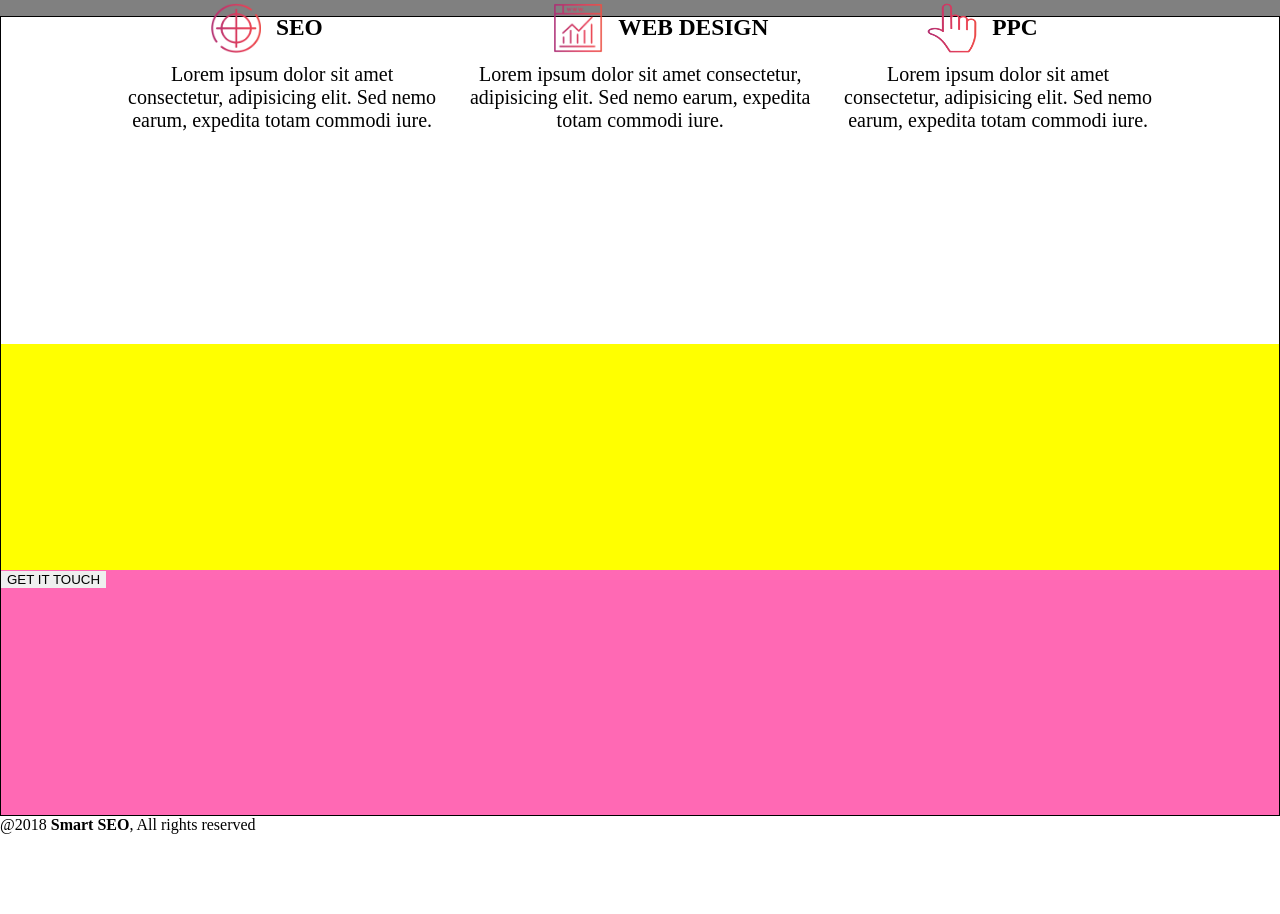
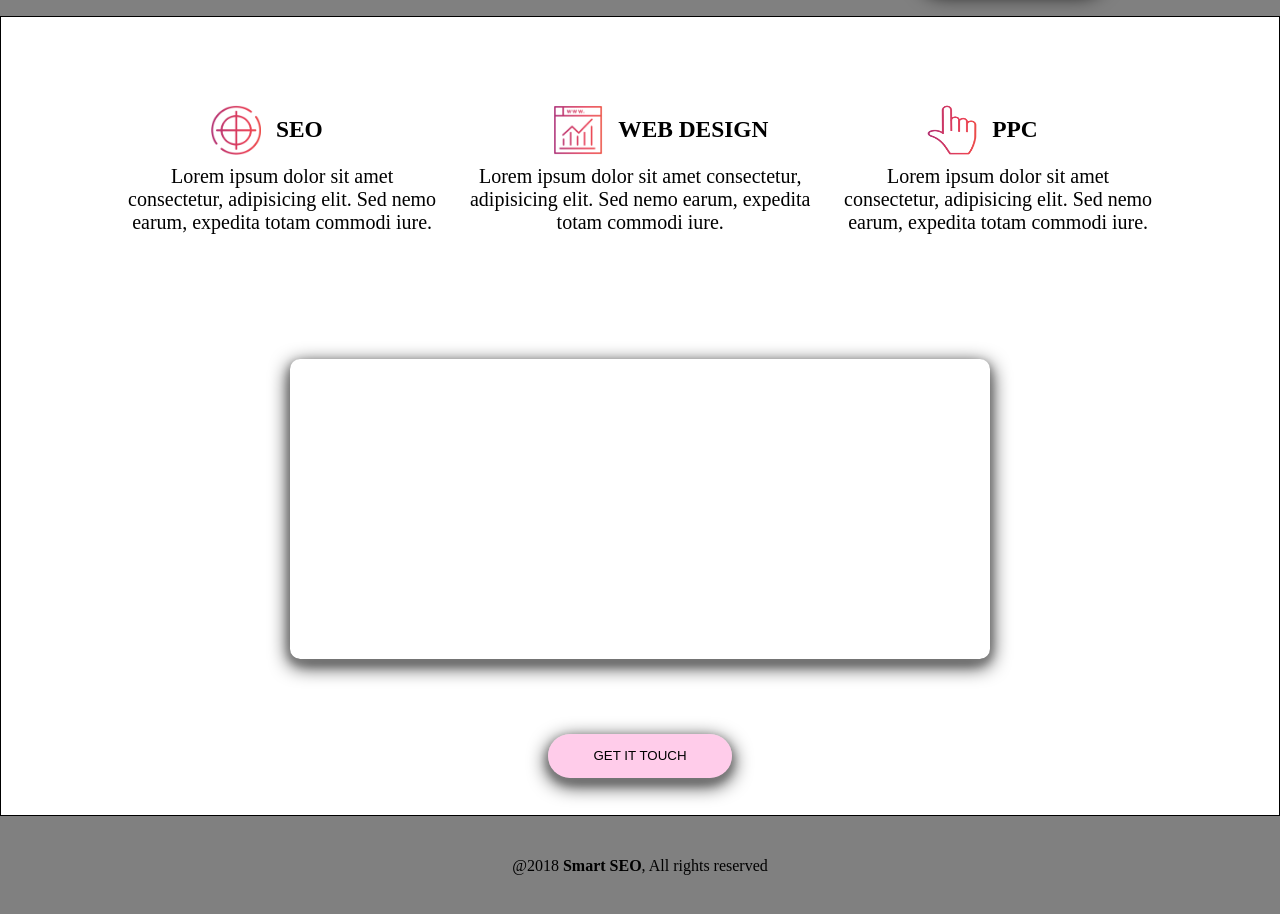
Before and after one commit to ch22as/SegundaLanding, a plain HTML site: page index.html in a window 1280 px wide. Shown: the part 484-1398 px from the top of the page. Before the commit the page ends 1318 px from the top, so only its background shows below. Drawn offline with Linux system fonts and the light colour scheme.

Commit message:
Footer practicamente hecho

```diff
--- a/estilo.scss
+++ b/estilo.scss
@@ -1,6 +1,6 @@
 $fondo-arriba:url(images/Background_image_edited.png);
 $fondo-dos: gray;
-
+$fondo-boton : #FAD9;
 
 
 $color-letra-arriba:white;
@@ -15,6 +15,7 @@ $color-letra-arriba:white;
 
 #arriba{
     background-image: $fondo-arriba;
+    background-size:cover;
     color:$color-letra-arriba;
     width: 100%;
     height: 400px;
@@ -48,7 +49,6 @@ main{
     height: 800px;
     border: 1px solid black;
     display:grid;
-    //grid-gap: 10px;
     grid-template-areas: 'articulos articulos articulos'
                         'slider slider slider'
                          'button button button';
@@ -97,41 +97,42 @@ main{
 
 
 #slider{
-    background-color: yellow;
     grid-area: slider;
+    display: flex;
+    justify-content: center;
+    align-items: center;
+
+}
+
+#slider article{
+    width: 700px;
+    height: 300px;
+    border-radius: 10px;
+    box-shadow: 0 4px 8px 0 gray, 0 6px 20px 0 black;
 }
 
 #button{
-    background-color: hotpink;
     grid-area: button;
+    display:flex;
+    justify-content: center;
+    align-items: center;
 }
 
-
-
-
-
-/*.articulo{
-    width: 100px;
-    height: 100px;
-}
-
-
-.articulo figure{
-    display: flex
-
-}
-
-.articulo img{
-    height: 50px;
-    width: 50px;
-    margin-right: 10px;
-}*/
-
-
 .button{
+    background-color: $fondo-boton;
     width: 184px;
     height: 44px;
     border-radius: 10rem;
+    box-shadow: 0 4px 8px 0 gray, 0 6px 20px 0 black;
+}
+
+footer{
+    background-color: $fondo-dos;
+    width: 100%;
+    height: 100px;
+    display: flex;
+    justify-content: center;
+    align-items: center;
 }
 
 
--- a/index.html
+++ b/index.html
@@ -70,7 +70,7 @@
                 <article ></article>
             </section>
             <section id="button">
-            <button>GET IT TOUCH</button>
+            <button class="button">GET IT TOUCH</button>
             </section>
         </main>
         <footer>
```
Also changed, not shown: estilo.css, 1 other file.
